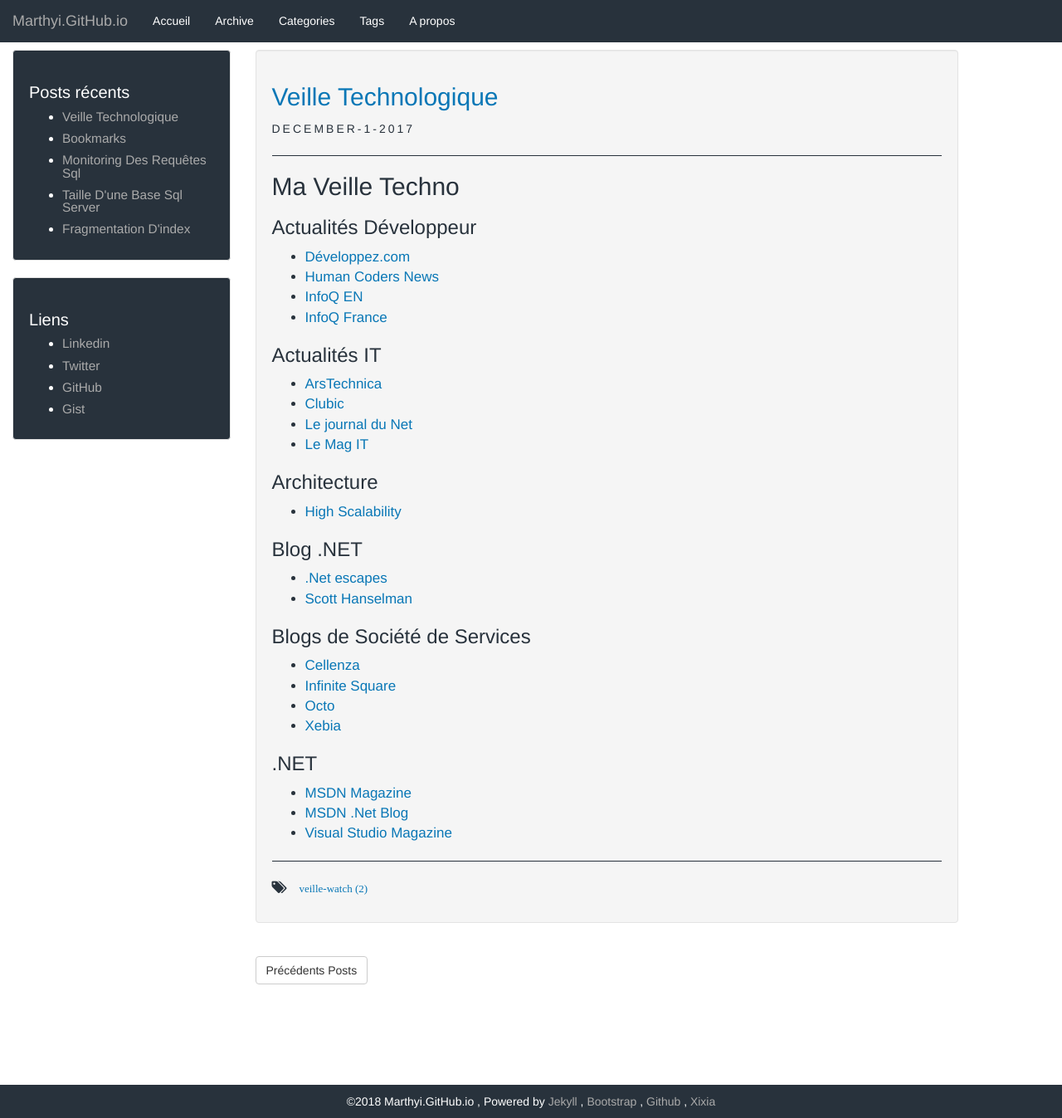
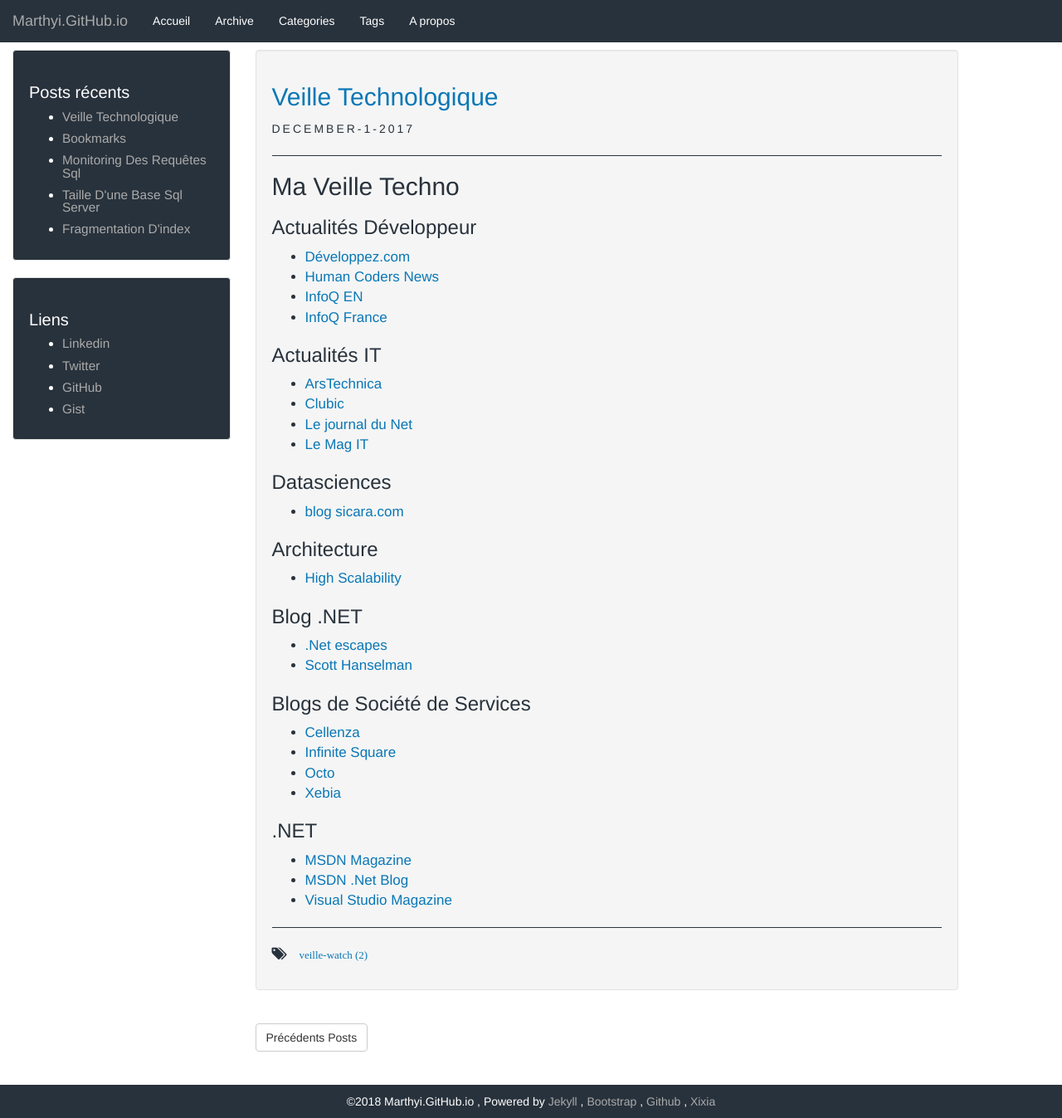
Before and after one commit to Marthyi/marthyi.github.io, a Jekyll site: the page built from _posts/2017-12-01-Veille-technologique.md, in a window 1280 px wide and 1347 px high. Shown: the whole window at 83% size. Built offline with Jekyll 4.4.1, drawn with Linux system fonts in a browser that asks for light colours; our own code applies the rules of GitHub Pages for plain Markdown files.

Commit message:
add new link

```diff
--- a/_posts/2017-12-01-Veille-technologique.md
+++ b/_posts/2017-12-01-Veille-technologique.md
@@ -17,6 +17,9 @@
 - [Le journal du Net](http://www.journaldunet.com/)
 - [Le Mag IT](http://www.lemagit.fr/)
 
+### Datasciences
+- [blog sicara.com](https://blog.sicara.com/)
+
 ### Architecture
 - [High Scalability](http://highscalability.com/)
 
```
